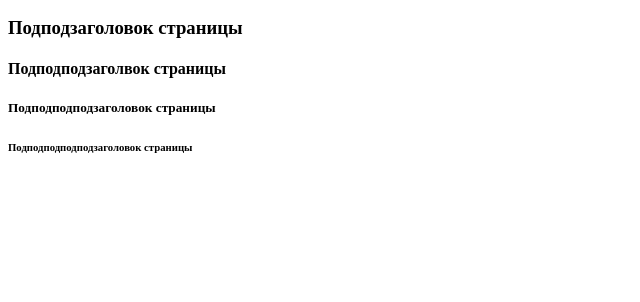
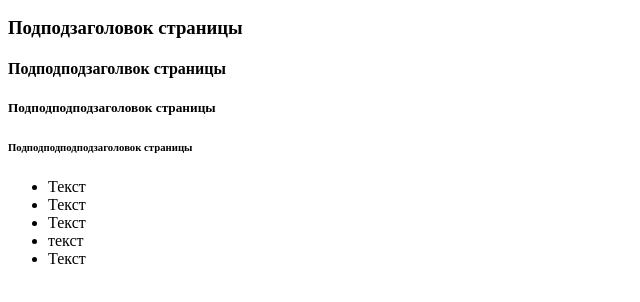
Before and after one commit to VitaliiKUD/VitaliiKUD.github.io, a plain HTML site: page index.html in a window 1280 px wide. Shown: the part 110-412 px from the top of the page, without its empty margins (0-640 px from the left). Drawn offline with Linux system fonts and the light colour scheme.

Commit message:
Update index.html

```diff
--- a/index.html
+++ b/index.html
@@ -30,7 +30,13 @@
     </div>
 
     <div>
-
+        <ul>
+            <li>Текст</li>
+            <li>Текст</li>
+            <li>Текст</li>
+            <li>текст</li>
+            <li>Текст</li>
+        </ul>
     </div>
 
 </body>
```
